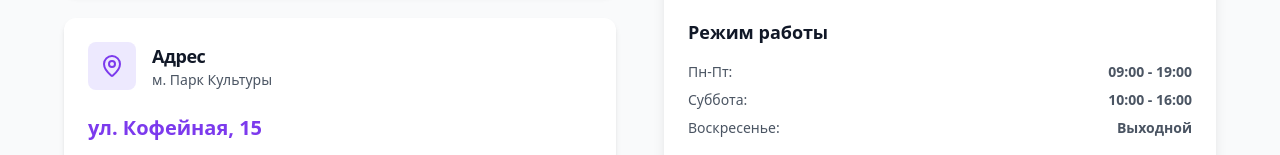
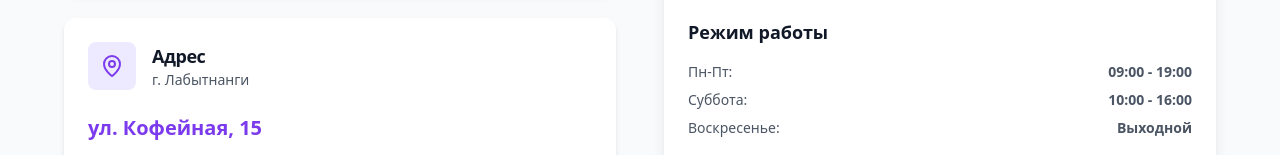
Before and after one commit to pr-poehali-dev/coffee-repair-landing, a React (Vite) app: page / in a window 1280 px wide. Shown: the part 3957-4112 px from the top of the page. Built offline with nearby package versions, Linux system fonts and the light colour scheme.

Commit message:
Добавить данные о городе Лабытнанги

```diff
--- a/src/components/Contact.tsx
+++ b/src/components/Contact.tsx
@@ -27,7 +27,7 @@ const Contact = () => {
       icon: "MapPin",
       title: "Адрес",
       value: "ул. Кофейная, 15",
-      description: "м. Парк Культуры",
+      description: "г. Лабытнанги",
     },
   ];
 
```
